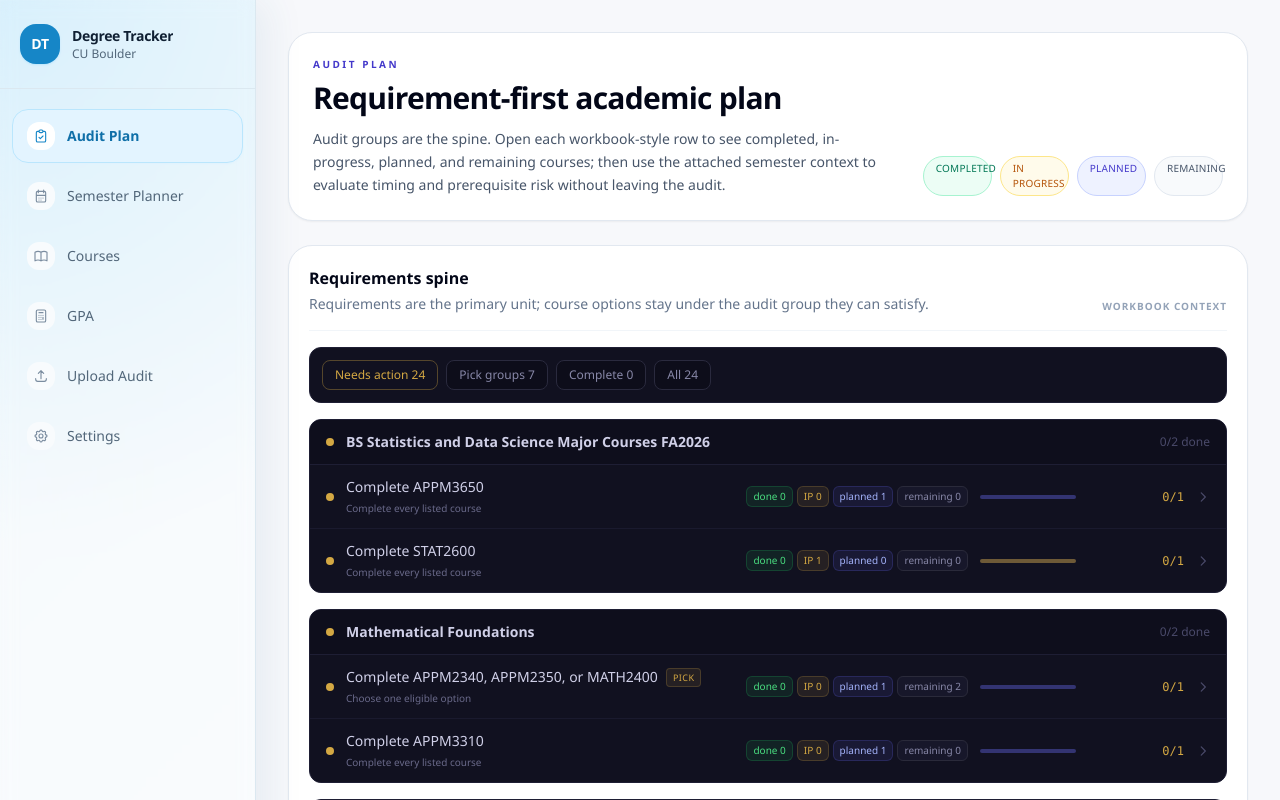
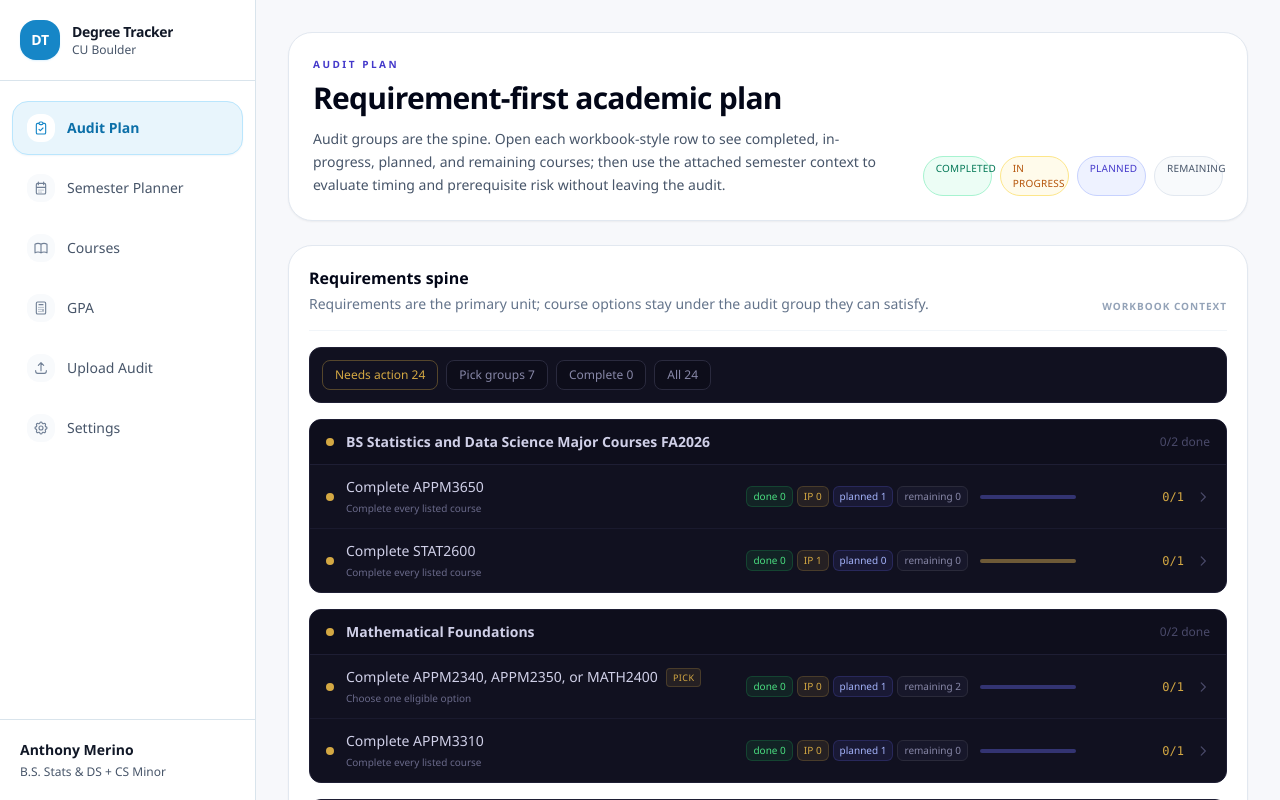
Before and after one commit to 303Devs/Degree_Tracker, a Next.js app: page / in a window 1280 px wide. Shown: the top 800 px of the page. Built offline with nearby package versions, Linux system fonts and the light colour scheme.

Commit message:
Refine Phase 1 shell visuals

```diff
--- a/app/globals.css
+++ b/app/globals.css
@@ -3,25 +3,25 @@
 @tailwind utilities;
 
 :root {
-  --app-bg: #f5f9fc;
-  --app-bg-soft: #eef6fb;
+  --app-bg: #f4f7fb;
+  --app-bg-soft: #eef3f7;
   --surface: #ffffff;
-  --surface-subtle: #f8fbfd;
-  --surface-tinted: #e8f4fb;
-  --border: #dbe8f0;
-  --border-strong: #bdd3e2;
-  --text: #102033;
-  --text-secondary: #52677a;
-  --text-muted: #7b8da0;
+  --surface-subtle: #f8fafc;
+  --surface-tinted: #edf7fc;
+  --border: #d9e4ec;
+  --border-strong: #b9cad7;
+  --text: #111827;
+  --text-secondary: #475569;
+  --text-muted: #718096;
   --accent: #1686c7;
-  --accent-strong: #0f6fa8;
-  --accent-soft: #e3f4ff;
+  --accent-strong: #0b6fa8;
+  --accent-soft: #e8f5fc;
   --success: #059669;
   --warning: #d97706;
   --danger: #dc2626;
   --radius-card: 1.25rem;
   --radius-control: 0.875rem;
-  --shadow-soft: 0 18px 45px rgba(37, 99, 135, 0.10);
+  --shadow-soft: 0 16px 36px rgba(15, 23, 42, 0.08);
 }
 
 * {
@@ -34,12 +34,16 @@ html {
 
 body {
   min-height: 100vh;
-  background:
-    radial-gradient(circle at top left, rgba(125, 211, 252, 0.24), transparent 34rem),
-    linear-gradient(135deg, var(--app-bg) 0%, #ffffff 46%, var(--app-bg-soft) 100%);
+  overflow-x: hidden;
+  background: linear-gradient(180deg, #fbfdff 0%, var(--app-bg) 100%);
   color: var(--text);
-  font-family: ui-rounded, "SF Pro Rounded", "Avenir Next", Avenir, "Segoe UI", system-ui, -apple-system, BlinkMacSystemFont, sans-serif;
+  font-family: "Avenir Next", Avenir, "Segoe UI", ui-rounded, system-ui, -apple-system, BlinkMacSystemFont, sans-serif;
   font-feature-settings: "ss01" on, "cv01" on;
+}
+
+main {
+  max-width: 100vw;
+  min-width: 0;
 }
 
 ::selection {
--- a/app/layout.tsx
+++ b/app/layout.tsx
@@ -16,7 +16,9 @@ export default function RootLayout({
     <html lang="en">
       <body className="flex min-h-screen flex-col text-[var(--text)] antialiased md:flex-row">
         <Sidebar />
-        <main className="min-w-0 flex-1 overflow-auto">{children}</main>
+        <main className="min-w-0 flex-1 overflow-x-hidden overflow-y-auto bg-[var(--app-bg)] md:max-h-screen">
+          {children}
+        </main>
       </body>
     </html>
   );
--- a/components/Sidebar.tsx
+++ b/components/Sidebar.tsx
@@ -53,11 +53,11 @@ function isActive(pathname: string, href: string) {
 function BrandMark() {
   return (
     <div className="flex items-center gap-3">
-      <div className="flex h-10 w-10 items-center justify-center rounded-2xl bg-[var(--accent)] text-sm font-extrabold tracking-tight text-white shadow-sm shadow-sky-200">
+      <div className="flex h-10 w-10 items-center justify-center rounded-2xl bg-[var(--accent)] text-sm font-extrabold tracking-tight text-white shadow-sm shadow-sky-100">
         DT
       </div>
       <div className="min-w-0">
-        <p className="truncate text-sm font-extrabold tracking-tight text-[var(--text)]">Degree Tracker</p>
+        <p className="truncate text-sm font-bold tracking-tight text-[var(--text)]">Degree Tracker</p>
         <p className="text-xs font-medium text-[var(--text-secondary)]">CU Boulder</p>
       </div>
     </div>
@@ -70,31 +70,31 @@ export default function Sidebar() {
 
   return (
     <>
-      <header className="sticky top-0 z-30 border-b border-[var(--border)] bg-white/95 shadow-sm shadow-sky-100/50 backdrop-blur md:hidden">
+      <header className="sticky top-0 z-30 w-screen max-w-full overflow-hidden border-b border-[var(--border)] bg-white shadow-sm shadow-slate-200/60 md:hidden">
         <div className="px-4 py-3">
           <BrandMark />
         </div>
-        <nav className="flex gap-2 overflow-x-auto px-3 pb-3" aria-label="Primary navigation">
+        <nav className="grid w-full grid-cols-1 gap-2 px-3 pb-3" aria-label="Primary navigation">
           {navItems.map(({ href, label, shortLabel, icon, active }) => (
             <Link
               key={href}
               href={href}
               aria-current={active ? "page" : undefined}
-              className={`flex shrink-0 items-center gap-2 rounded-full border px-3 py-2 text-xs font-semibold transition-colors ${
+              className={`flex min-w-0 max-w-full items-center justify-start gap-2 overflow-hidden rounded-full border px-4 py-2 text-xs font-semibold transition-colors ${
                 active
                   ? "border-sky-200 bg-[var(--accent-soft)] text-[var(--accent-strong)]"
-                  : "border-[var(--border)] bg-white text-[var(--text-secondary)] hover:border-sky-200 hover:text-[var(--accent-strong)]"
+                  : "border-[var(--border)] bg-[var(--surface-subtle)] text-[var(--text-secondary)] hover:border-sky-200 hover:text-[var(--accent-strong)]"
               }`}
             >
               <span className="shrink-0">{ICONS[icon]}</span>
-              <span>{shortLabel ?? label}</span>
+              <span className="truncate">{shortLabel ?? label}</span>
             </Link>
           ))}
         </nav>
       </header>
 
-      <aside className="hidden min-h-screen w-64 shrink-0 flex-col border-r border-[var(--border)] bg-white/88 shadow-[12px_0_36px_rgba(37,99,135,0.08)] backdrop-blur md:flex">
-        <div className="border-b border-[var(--border)] px-5 py-6">
+      <aside className="hidden min-h-screen w-64 shrink-0 flex-col border-r border-[var(--border)] bg-white shadow-[10px_0_30px_rgba(15,23,42,0.06)] md:flex">
+        <div className="border-b border-[var(--border)] px-5 py-5">
           <BrandMark />
         </div>
 
@@ -106,7 +106,7 @@ export default function Sidebar() {
               aria-current={active ? "page" : undefined}
               className={`flex items-center gap-3 rounded-2xl border px-3.5 py-3 text-sm transition-colors ${
                 active
-                  ? "border-sky-200 bg-[var(--accent-soft)] font-bold text-[var(--accent-strong)] shadow-sm shadow-sky-100"
+                  ? "border-sky-200 bg-[var(--accent-soft)] font-bold text-[var(--accent-strong)] shadow-sm shadow-slate-100"
                   : "border-transparent text-[var(--text-secondary)] hover:border-[var(--border)] hover:bg-[var(--surface-subtle)] hover:text-[var(--accent-strong)]"
               }`}
             >
```
